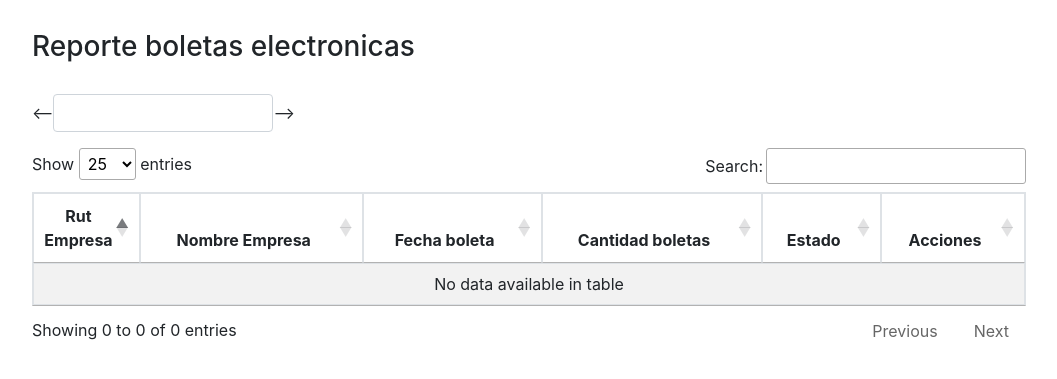
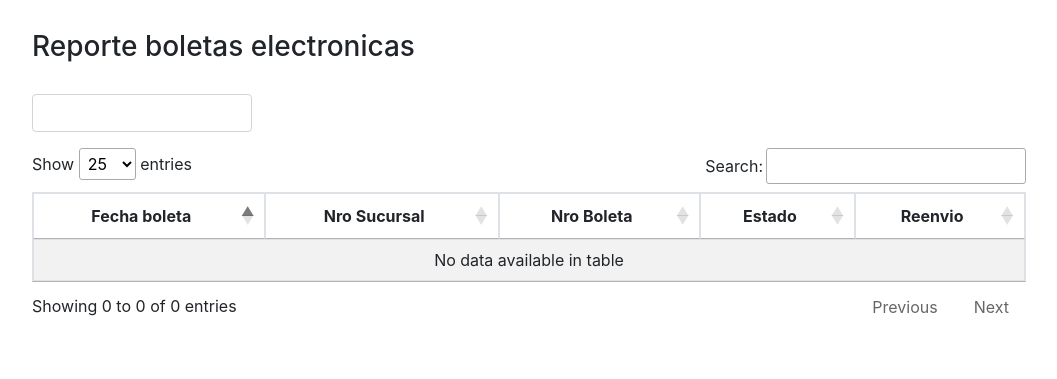
Before and after one commit to sh4dxx/ReporteBoletas, a PHP site: page / in a window 1280 px wide. Shown: the top 379 px of the page, without its empty margins (111-1168 px from the left). Run offline with PHP 8.4, Linux system fonts and the light colour scheme; data that the repository does not hold is empty; some libraries are stand-ins or nearby versions.

Commit message:
Correccion de consulta y rango de fecha

```diff
--- a/index.php
+++ b/index.php
@@ -45,11 +45,10 @@
                     </div>
                     -->
 
-                    <--
+
                     <div class="form-group filter">
                       <input type="text" name="date" value="" class="form-control filter-select input-sm" autocomplete="off" id="date" style="width: 220px;">
                     </div>
-                    -->
 
 
               </div>
@@ -65,12 +64,11 @@
                      <table class="table table-striped table-bordered table-hover" id="tablaBoletas">
                         <thead>
                            <tr>
-                              <th width="10%"><center>Rut Empresa</center></th>
-                              <th><center>Nombre Empresa</center></th>
                               <th><center>Fecha boleta</center></th>
-                              <th><center>Cantidad boletas</center></th>
+                              <th><center>Nro Sucursal</center></th>
+                              <th><center>Nro Boleta</center></th>
                               <th><center>Estado</center></th>
-                              <th><center>Acciones</center></th>
+                              <th><center>Reenvio</center></th>
                           </tr>
                         </thead>
                         <tbody>
--- a/js/index.js
+++ b/js/index.js
@@ -1,15 +1,14 @@
  $(document).ready(function() {
 
-	var from = moment();
+	var from = moment().startOf('month');
     var to = moment();
-
 
 	$('#date').daterangepicker({
 	      "startDate": from,
 	      "endDate": to,
 	      "maxDate": moment(),
 	      locale: {
-	        "format": "DD-MM-YYYY",
+	        "format": "YYYY-MM-DD",
 	        "separator": " to ",
 	      },
 	});
@@ -24,16 +23,16 @@
 	    },
 		"pageLength": 25,
 	    "columns":[
-	        {"data": "emp_rut"},
-	        {"data": "emp_nombre"},
 	        {"data": "bol_fecha"},
-	        {"data": "bol_cantidad"},
+	        {"data": "suc_id"},
+	        {"data": "id_boleta"},
 	        {"data": "bol_estado"},
-	        {"defaultContent": "<button type='button' title='' class='btn btn-success btn-sm'><i class='fas fa-running' aria-hidden='true'></i></button><button type='button' title='' class='btn btn-danger btn-sm'><i class='fas fa-skull' aria-hidden='true'></i></button>"}
+	        //{"defaultContent": "<button type='button' title='' class='btn btn-success btn-sm'><i class='fas fa-running' aria-hidden='true'></i></button><button type='button' title='' class='btn btn-danger btn-sm'><i class='fas fa-skull' aria-hidden='true'></i></button>"}
+	        {"defaultContent": "--"}
 	    ],
 	     "columnDefs": [
 	      {
-	        "targets": [0,2,3,4,5],
+	        "targets": [0,1,2,3],
 	        "className": "text-center",
 	      },
 	     ]
@@ -53,7 +52,7 @@ $('#date').on('apply.daterangepicker', function(ev, picker) {
  */
 function reload_datatable(date)
 {
-	console.log("RELOAD" + date)
+	console.log("R " + date)
 	new_url="./models/voucher.php?daterange="+date;
 	$('#tablaBoletas').DataTable().ajax.url(new_url).load();
 }
--- a/models/voucher.php
+++ b/models/voucher.php
@@ -11,25 +11,20 @@ class Voucher extends Connection{
 
         $connection = $this->connect();
 
-        $query = "SELECT
-        a.emp_rut,
-        a.bol_fecha,
-        b.emp_nombre,
-        COUNT(a.id) AS bol_cantidad,
-        bol_estado
+        $query = " SELECT
+        a.bol_fecha, suc_id, a.id As id_boleta ,bol_estado
         FROM bol_consumo_folio a
         LEFT JOIN bol_empresa b USING(emp_rut)
-        LEFT JOIN sys_empresa  c ON a.emp_rut=c.emp_rut
-        WHERE bol_estado ='PENDIENTE'
-        AND a.bol_fecha <= '". $from ."'
-        AND a.bol_fecha >= '". $to   ."'
-        GROUP BY a.emp_rut, bol_fecha, bol_estado";
+        LEFT JOIN sys_empresa c ON a.emp_rut=c.emp_rut
+        WHERE a.bol_fecha  BETWEEN '". $from ."' AND '". $to ."'
+        AND a.emp_rut = '76427624-8'";
 
         $result = $connection->prepare($query);
         $result->execute();
         $data= $result->fetchAll(PDO::FETCH_ASSOC);
         $data = json_encode($data, true);
         print_r($data);
+
     }
 
     public function getUrlResponse()
```
